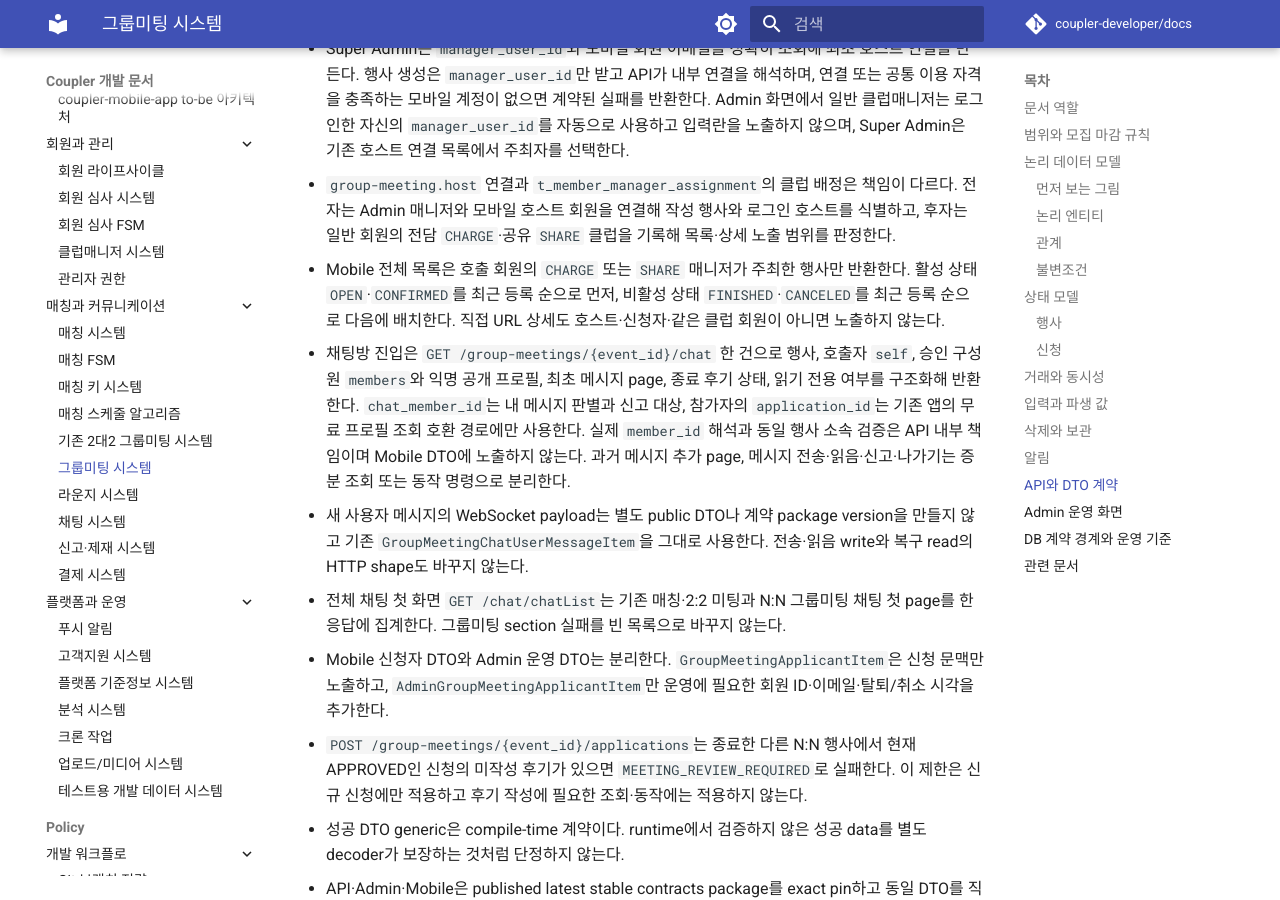
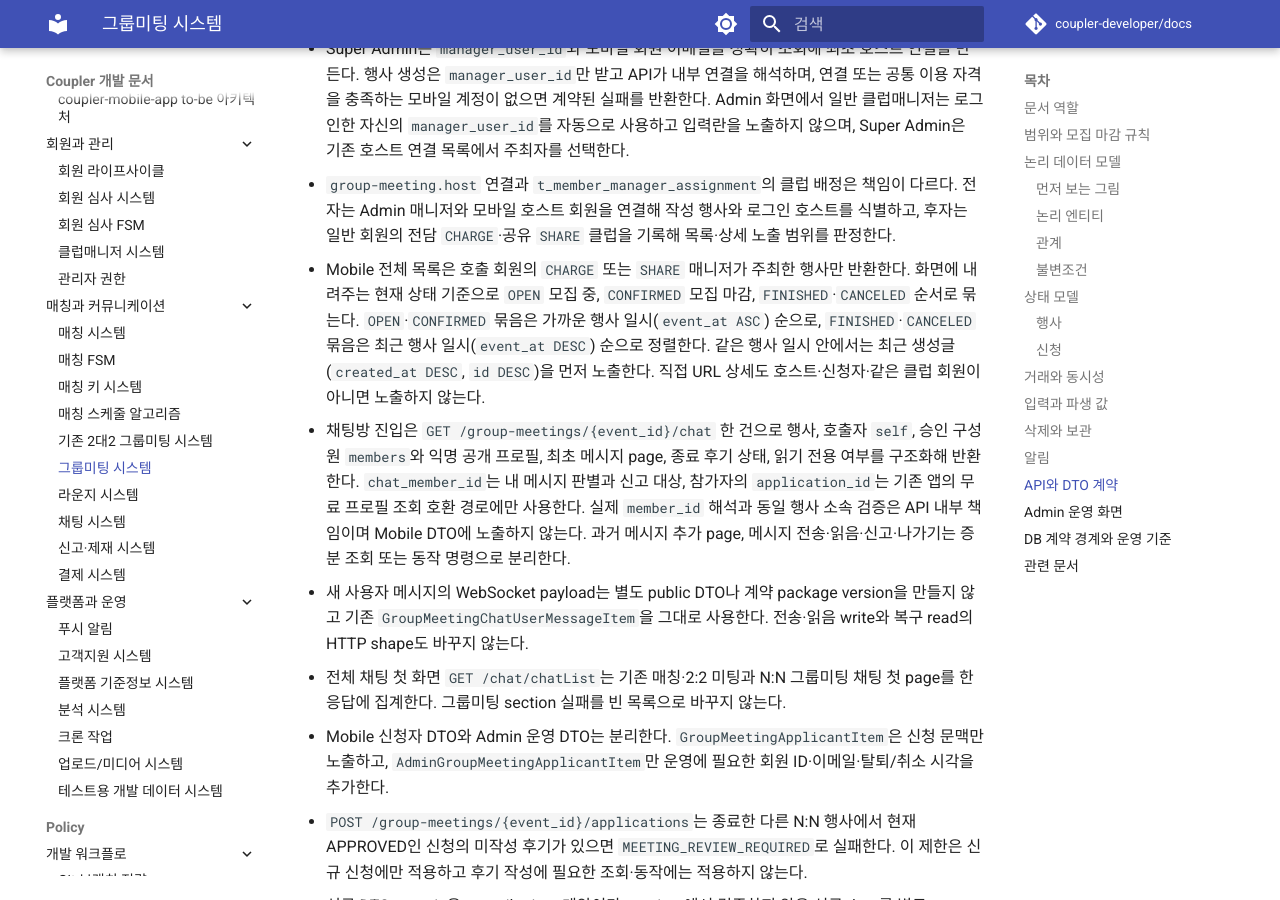
Before and after one commit to coupler-developer/docs, an MkDocs documentation site: the page built from content/architecture/group-meeting-system.md, in a window 1280 px wide and 900 px high, scrolled down 8256 px. Built offline with MkDocs 1.6.1 and Material for MkDocs 9.7.7, drawn with Linux system fonts in a browser that asks for light colours; comment, search, counter and statistics services are not loaded.

Commit message:
feat: 그룹미팅목록 정렬기준 추가
- 그룹미팅목록 정렬기준 추가

```diff
--- a/content/architecture/group-meeting-system.md
+++ b/content/architecture/group-meeting-system.md
@@ -338,9 +338,11 @@ unread 절을 따른다.
 - `group-meeting.host` 연결과 `t_member_manager_assignment`의 클럽 배정은 책임이 다르다. 전자는 Admin
   매니저와 모바일 호스트 회원을 연결해 작성 행사와 로그인 호스트를 식별하고, 후자는 일반 회원의 전담
   `CHARGE`·공유 `SHARE` 클럽을 기록해 목록·상세 노출 범위를 판정한다.
-- Mobile 전체 목록은 호출 회원의 `CHARGE` 또는 `SHARE` 매니저가 주최한 행사만 반환한다. 활성 상태
-  `OPEN`·`CONFIRMED`를 최근 등록 순으로 먼저, 비활성 상태 `FINISHED`·`CANCELED`를 최근 등록
-  순으로 다음에 배치한다. 직접 URL 상세도 호스트·신청자·같은 클럽 회원이 아니면 노출하지 않는다.
+- Mobile 전체 목록은 호출 회원의 `CHARGE` 또는 `SHARE` 매니저가 주최한 행사만 반환한다. 화면에 내려주는
+  현재 상태 기준으로 `OPEN` 모집 중, `CONFIRMED` 모집 마감, `FINISHED`·`CANCELED` 순서로 묶는다.
+  `OPEN`·`CONFIRMED` 묶음은 가까운 행사 일시(`event_at ASC`) 순으로, `FINISHED`·`CANCELED` 묶음은
+  최근 행사 일시(`event_at DESC`) 순으로 정렬한다. 같은 행사 일시 안에서는 최근 생성글(`created_at DESC`,
+  `id DESC`)을 먼저 노출한다. 직접 URL 상세도 호스트·신청자·같은 클럽 회원이 아니면 노출하지 않는다.
 - 채팅방 진입은 `GET /group-meetings/{event_id}/chat` 한 건으로 행사, 호출자 `self`, 승인 구성원
   `members`와 익명 공개 프로필, 최초 메시지 page, 종료 후기 상태, 읽기 전용 여부를 구조화해 반환한다.
   `chat_member_id`는 내 메시지 판별과 신고 대상, 참가자의 `application_id`는 기존 앱의 무료 프로필 조회
```
